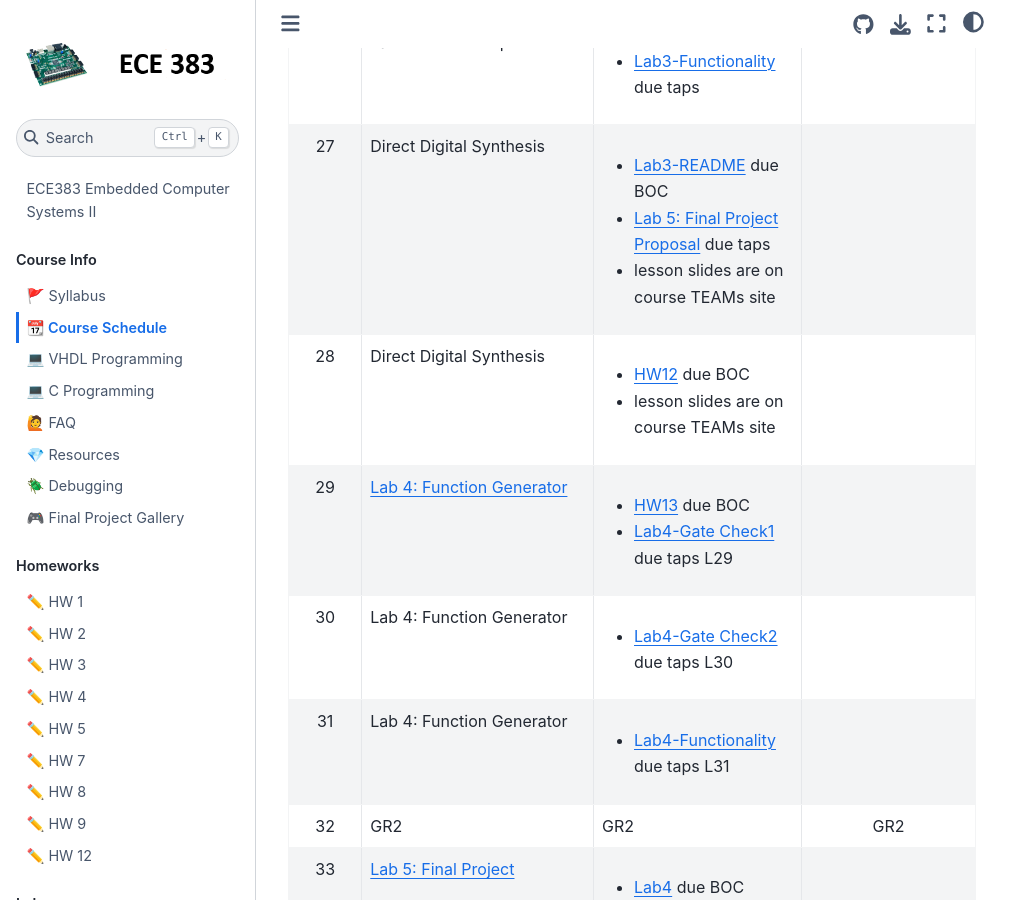
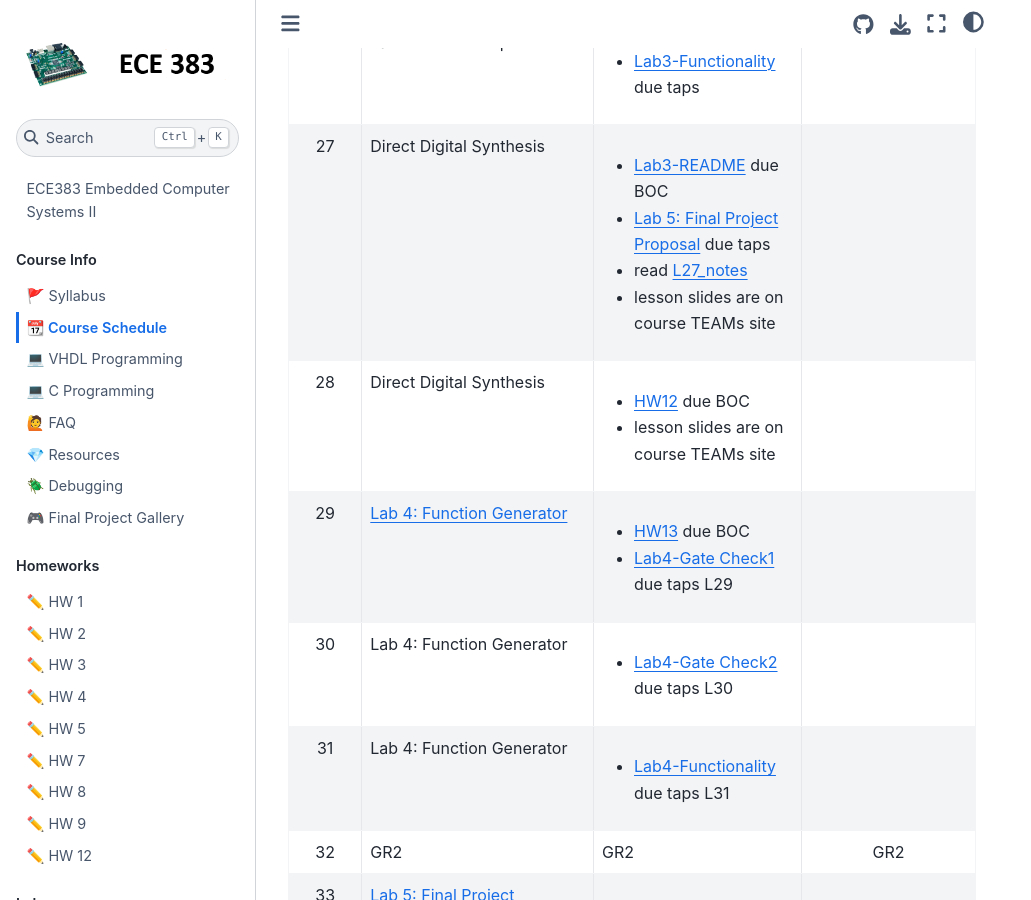
Before and after one commit to USAFA-ECE/ece383, a Jupyter Book: the page built from book/schedule.md, in a window 1280 px wide and 900 px high, scrolled down 3657 px. Shown: the whole window, without its empty margins (0-1031 px from the left). Built offline with Jupyter Book 1.0.4 settings and Sphinx 7.4.7 and the Sphinx Book theme 1.1.4, drawn with Linux system fonts in a browser that asks for light colours; pages that are not in the unit, such as notebooks, are missing from menus.

Commit message:
Update schedule.md

```diff
--- a/book/schedule.md
+++ b/book/schedule.md
@@ -33,7 +33,7 @@
 | 24     | Lab 3: Oscilloscope Control | <ul><li>[Lab3-GateCheck2](Assignments/lab3.md) due BOC </li></ul>  |        |
 | 25     | Lab 3: Oscilloscope Control | <ul><li>[Lab3-GateCheck3](Assignments/lab3.md) due taps </li></ul> |        |
 | 26     | Lab 3: Oscilloscope Control | <ul><li>[Lab3-Functionality](Assignments/lab3.md) due taps </li></ul>  |       |
-| 27     | Direct Digital Synthesis    | <ul><li>[Lab3-README](Assignments/lab3.md) due BOC</li><li>[Lab 5: Final Project Proposal](Assignments/project.md) due taps </li><li>lesson slides are on course TEAMs site</li></ul>  |        |
+| 27     | Direct Digital Synthesis    | <ul><li>[Lab3-README](Assignments/lab3.md) due BOC</li><li>[Lab 5: Final Project Proposal](Assignments/project.md) due taps</li><li>read [L27_notes](Lectures/lecture27.md) </li><li>lesson slides are on course TEAMs site</li></ul>  |        |
 | 28     | Direct Digital Synthesis    | <ul><li>[HW12](Assignments/homework12.md) due BOC </li><li> lesson slides are on course TEAMs site</li></ul>  |        |
 | 29     | [Lab 4: Function Generator](Assignments/lab4.md) | <ul><li>[HW13](Assignments/homework13.md) due BOC </li><li>[Lab4-Gate Check1](Assignments/lab4.md) due taps L29</li></ul> |        |
 | 30     | Lab 4: Function Generator | <ul><li>[Lab4-Gate Check2](Assignments/lab4.md) due taps L30</li></ul> |        |
```
